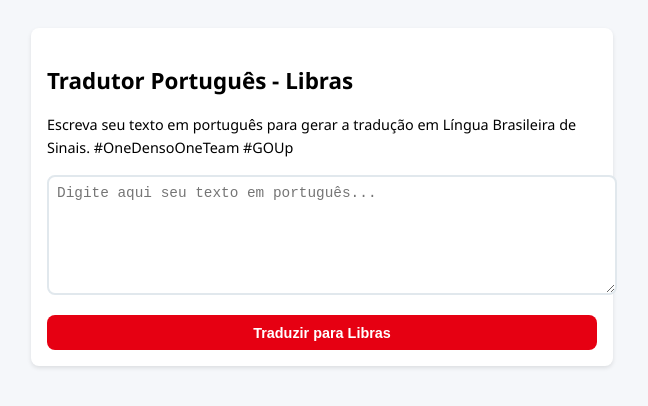
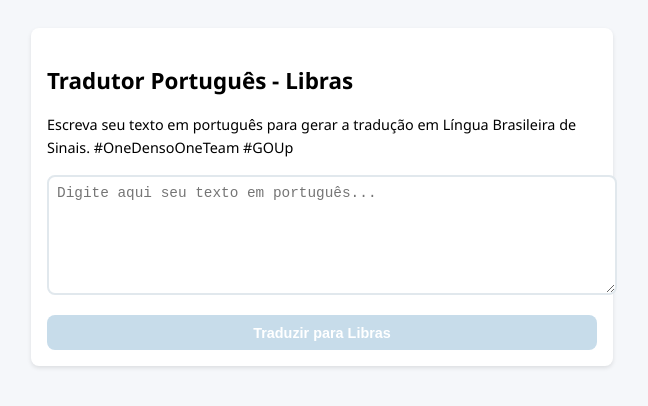
Before and after one commit to Rafaasolk/DensoLibras, a plain HTML site: page index.html in a window 1280 px wide. Shown: the whole page, without its empty margins (318-966 px from the left). Drawn offline with Linux system fonts and the light colour scheme.

Commit message:
Update index.html

```diff
--- a/index.html
+++ b/index.html
@@ -4,8 +4,8 @@
   <meta name="viewport" content="width=device-width, initial-scale=1.0">
   <style>
     :root {
-      --primary-color: #E60012;
-      --primary-hover: #E60012;
+      --primary-color: #C7DCEA;
+      --primary-hover: #C7DCEA;
       --bg-color: #ffffff;
       --text-color: #000000;
       --border-radius: 8px;
```
